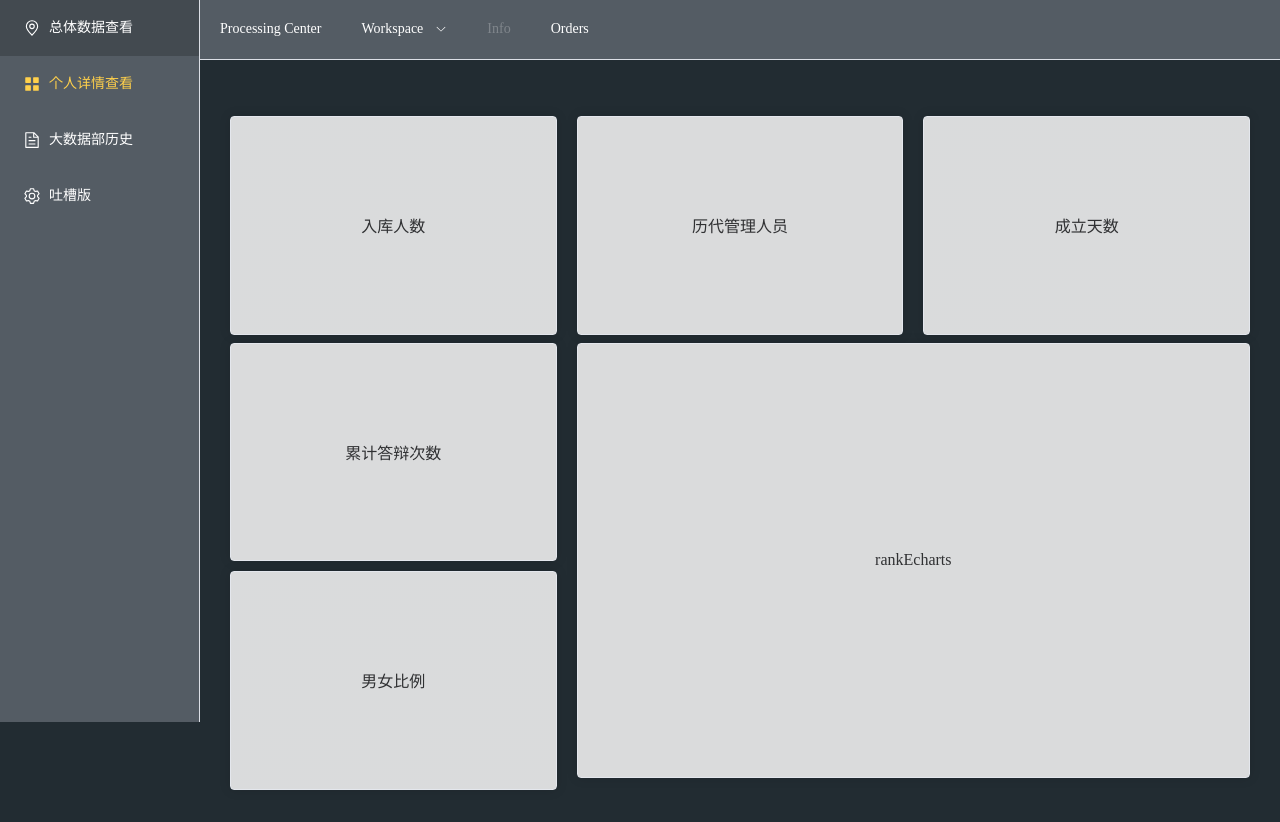
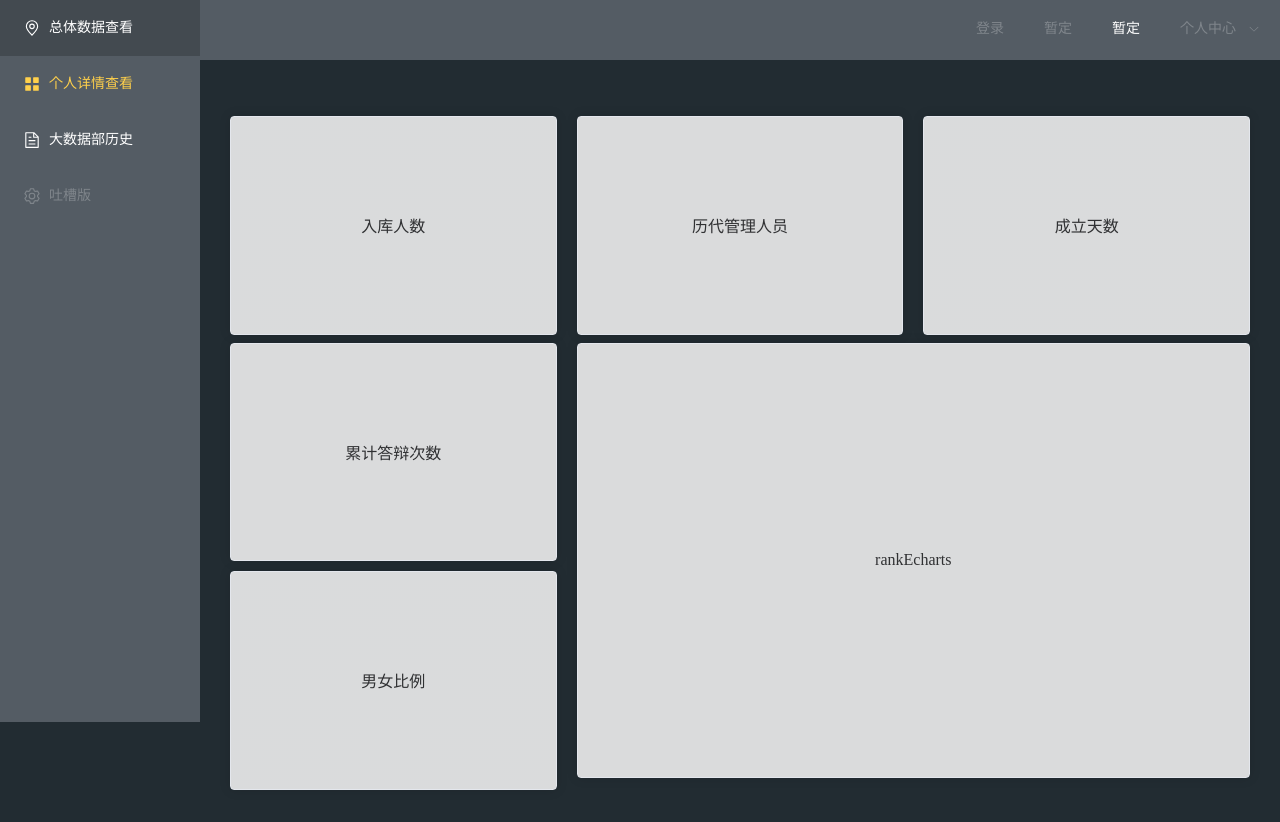
Before and after one commit to domekisuzi/vue-learn, a Vue app in the folder my-bolg/: page /#/bigdata in a window 1280 px wide. Built offline with nearby package versions, Linux system fonts and the light colour scheme; what @kangc/v-md-editor would draw is missing.

Commit message:
界面设计之前一天

```diff
--- a/my-bolg/src/components/Header.vue
+++ b/my-bolg/src/components/Header.vue
@@ -11,7 +11,7 @@
         <router-link to="/home"><li>我的笔记</li></router-link>
         <router-link to="/about"><li>个人简介</li></router-link>
         <router-link to="/bigdata"  target="_blank"> <li>大数据部</li></router-link>
-        <li>my-life</li>
+        <router-link to="/life"><li>my-life</li></router-link>
         <li>收藏</li>
         <li><a href="https://github.com/domekisuzi" title="GitHub" target="_blank" rel="noreferrer noopener"  ><i style="font-size:24px;" ><!--[--><svg preserveAspectRatio="xMidYMid meet" viewBox="0 0 24 24" width="1.2em" height="1.2em" data-v-6c8d2bba=""><path fill=" rgba(255, 255, 255, 0.46)" d="M12 2C6.475 2 2 6.475 2 12a9.994 9.994 0 0 0 6.838 9.488c.5.087.687-.213.687-.476c0-.237-.013-1.024-.013-1.862c-2.512.463-3.162-.612-3.362-1.175c-.113-.288-.6-1.175-1.025-1.413c-.35-.187-.85-.65-.013-.662c.788-.013 1.35.725 1.538 1.025c.9 1.512 2.338 1.087 2.912.825c.088-.65.35-1.087.638-1.337c-2.225-.25-4.55-1.113-4.55-4.938c0-1.088.387-1.987 1.025-2.688c-.1-.25-.45-1.275.1-2.65c0 0 .837-.262 2.75 1.026a9.28 9.28 0 0 1 2.5-.338c.85 0 1.7.112 2.5.337c1.912-1.3 2.75-1.024 2.75-1.024c.55 1.375.2 2.4.1 2.65c.637.7 1.025 1.587 1.025 2.687c0 3.838-2.337 4.688-4.562 4.938c.362.312.675.912.675 1.85c0 1.337-.013 2.412-.013 2.75c0 .262.188.574.688.474A10.016 10.016 0 0 0 22 12c0-5.525-4.475-10-10-10z"></path></svg><!--]--></i></a>
         </li>
--- a/my-bolg/src/layouts/bigdata.vue
+++ b/my-bolg/src/layouts/bigdata.vue
@@ -33,7 +33,7 @@
                 <span>大数据部历史</span>
               </el-menu-item>
 
-              <el-menu-item index="4">
+              <el-menu-item index="4" disabled="true">
                 <el-icon><setting /></el-icon>
                 <span>吐槽版</span>
               </el-menu-item>
@@ -51,23 +51,23 @@
               background-color="#545c64"
               text-color="#fff"
               active-text-color="#ffd04b"
-              @select="handleSelect"
+              @select="handleHeader"
           >
-            <el-menu-item index="1">Processing Center</el-menu-item>
-            <el-sub-menu index="2">
-              <template #title>Workspace</template>
+            <el-menu-item index="1" disabled>登录</el-menu-item>
+            <el-menu-item index="2" disabled>暂定</el-menu-item>
+            <el-menu-item index="3">暂定</el-menu-item>
+            <el-sub-menu index="4" disabled="true">
+              <template #title>个人中心</template>
               <el-menu-item index="2-1">item one</el-menu-item>
               <el-menu-item index="2-2">item two</el-menu-item>
               <el-menu-item index="2-3">item three</el-menu-item>
               <el-sub-menu index="2-4">
                 <template #title>item four</template>
-                <el-menu-item index="2-4-1">item one</el-menu-item>
-                <el-menu-item index="2-4-2">item two</el-menu-item>
-                <el-menu-item index="2-4-3">item three</el-menu-item>
+                      <el-menu-item index="2-4-1">item one</el-menu-item>
+                      <el-menu-item index="2-4-2">item two</el-menu-item>
+                      <el-menu-item index="2-4-3">item three</el-menu-item>
               </el-sub-menu>
             </el-sub-menu>
-            <el-menu-item index="3" disabled>Info</el-menu-item>
-            <el-menu-item index="4">Orders</el-menu-item>
           </el-menu>
         </el-header>
         <el-main>
@@ -104,6 +104,11 @@ let componentList  =  reactive([
 let currentComponent = reactive({com:componentList[0].com})
 
 
+/**
+ * 处理侧边栏
+ * @param index
+ */
+
 const handleSelect = (index)=>{
   currentComponent.com  = componentList[index-1].com
 }
@@ -135,7 +140,18 @@ function init(){
   width: 200px;
 }
 #menu-header{
+
   width: 100%;
+  justify-content: right;
 }
+/*.el-menu :deep(.el-menu--horizontal){*/
+/*  border-bottom: 0;*/
+/*}*/
 
+.el-menu--horizontal{
+  border-bottom: 0;
+}
+.el-menu{
+  border-right: 0;
+}
 </style>
--- a/my-bolg/src/router/index.js
+++ b/my-bolg/src/router/index.js
@@ -19,6 +19,11 @@ const routes =
             name: "About",
             // component: () => import('../views/About/index.vue'),
             component: () => import("../views/About/index.vue"),
+        },
+        {
+            path: "/life",
+            name: "MyLife",
+            component:() =>  import('../views/MyLife/index.vue')
         },
         {
             path: "/bigdata",
@@ -46,6 +51,8 @@ const routes =
             name: "BigDataFeedback",
             component:() => import('../views/BigData/index.vue')
         },
+
+
         {
             // path: "/",
             component: () => import("../views/Home/index.vue"),
@@ -55,6 +62,7 @@ const routes =
         }
         ,
 
+
     ]
 
 const router = createRouter({
```
Also changed, not shown: my-bolg/src/views/BigDataHistory/index.vue (+60 -21 lines).
